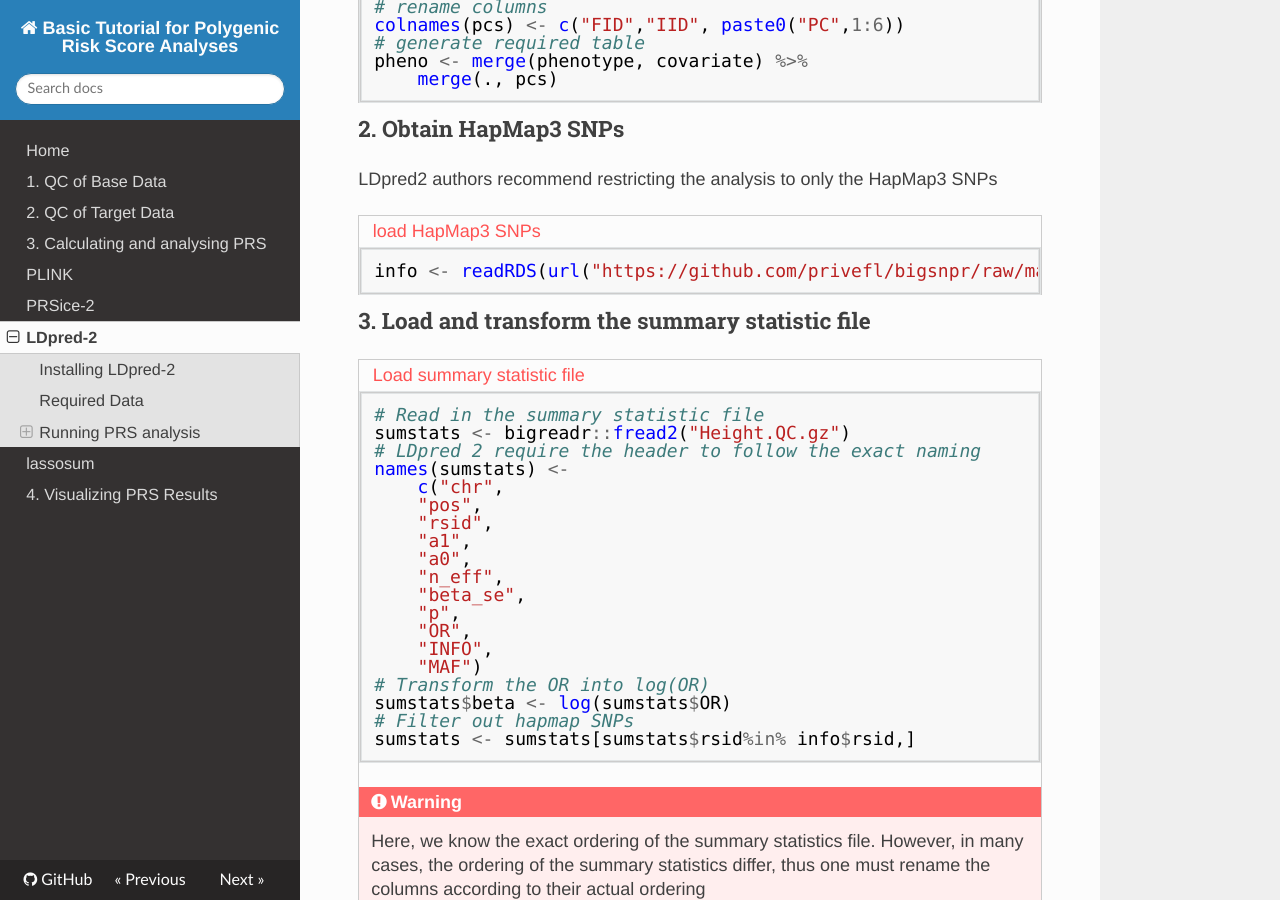
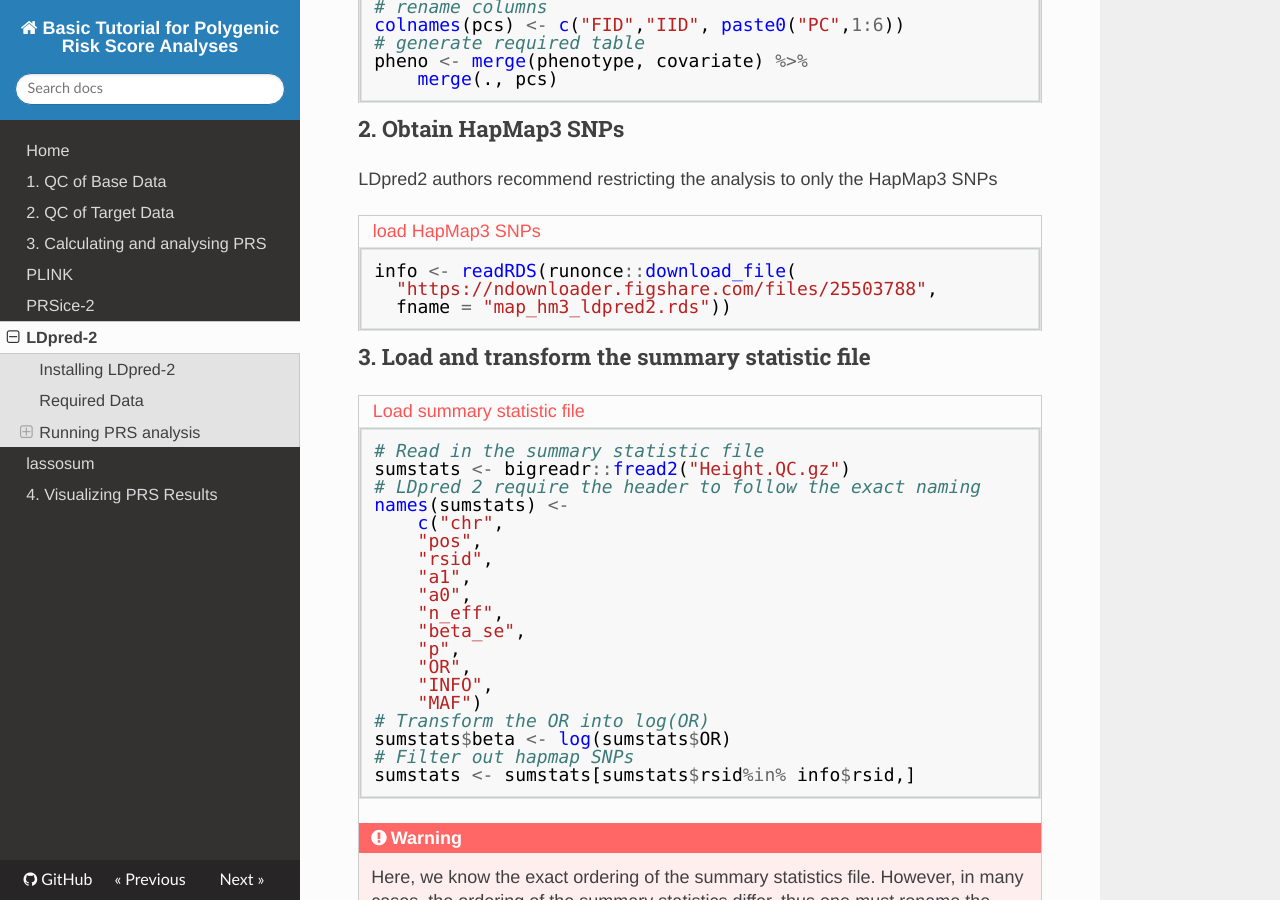
Before and after one commit to choishingwan/PRS-Tutorial, an MkDocs documentation site: the page built from docs/ldpred.md, in a window 1280 px wide and 900 px high, scrolled down 1922 px. Built offline with MkDocs 1.6.1, drawn with Linux system fonts in a browser that asks for light colours; formulas are drawn with MathJax 3.

Commit message:
[Update] position file to the latest file provided by LDpred2

````diff
--- a/docs/ldpred.md
+++ b/docs/ldpred.md
@@ -73,7 +73,9 @@ LDpred2 authors recommend restricting the analysis to only the HapMap3 SNPs
 === "load HapMap3 SNPs"
 
     ```R
-    info <- readRDS(url("https://github.com/privefl/bigsnpr/raw/master/data-raw/hm3_variants.rds"))
+    info <- readRDS(runonce::download_file(
+      "https://ndownloader.figshare.com/files/25503788",
+      fname = "map_hm3_ldpred2.rds"))
     ```
 ### 3. Load and transform the summary statistic file
 
````
